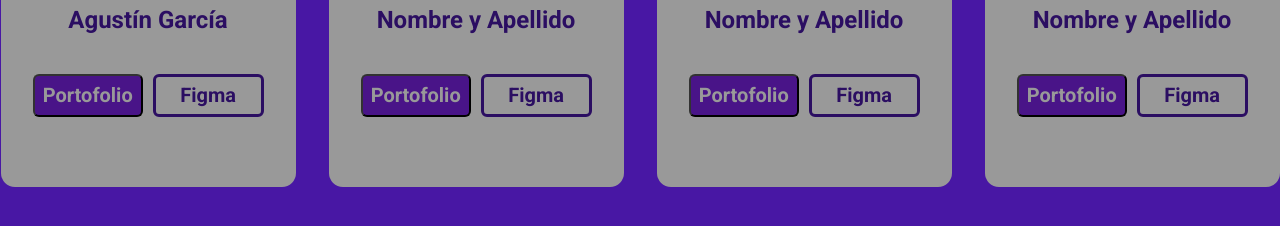
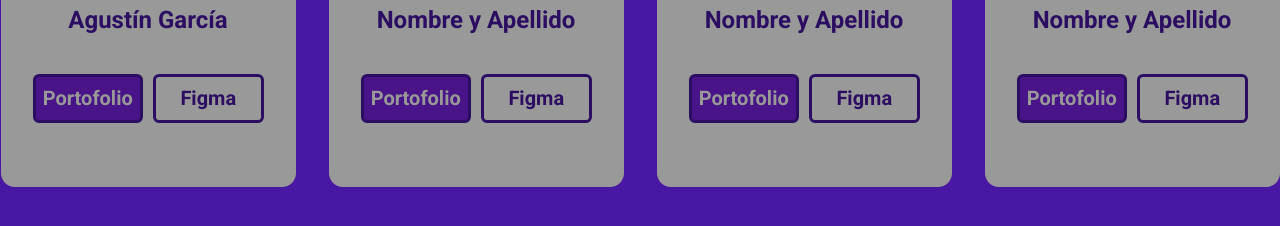
Before and after one commit to AgustinGarcia97/UVA2_TRABAJO_INTEGRADOR, a plain HTML site: page html/about_us.html in a window 1280 px wide. Shown: the part 398-624 px from the top of the page. Drawn offline with Linux system fonts and the light colour scheme.

Commit message:
cambios en lo botones

```diff
--- a/css/about_us.css
+++ b/css/about_us.css
@@ -73,24 +73,34 @@ main{
 
 }
 
-.links__buttons button{
+.links__buttons div{
     height:43px;
     width: 117px;
     border-radius:6px;
     cursor: pointer;
     font-size: 20px;
     font-weight: 700;
+
 }
 
 .first_button,.first_button a{
     background-color: #7922E2;
+
 }
 
-
+.first_button{
+    display: flex;
+    justify-content: center;
+    align-items: center;
+    border: 3px solid #4817A4 ;
+}
 
 .second_button{
     background-color: #fff;
     border: 3px solid #4817A4 ;
+    display: flex;
+    justify-content: center;
+    align-items: center;
 }
 
 .second_button a{
--- a/html/about_us.html
+++ b/html/about_us.html
@@ -59,9 +59,10 @@
 
                 </div>
                 <div class="links__buttons">
-                    <button class="first_button"><a href="" target="_blank">Portofolio</a></button>
-                    <button class="second_button"><a href="" target="_blank">Figma</a></button>
+                    <div class="first_button"><a href="https://agustingarcia97.github.io/UVA_1_CV/index.html" target="_blank">Portofolio</a></div>
+                    <div class="second_button" ><a href="https://www.figma.com/design/XmZwaNNXKfDKkCI9ccF6i9/UVA-2-FIGMA?node-id=0-1&t=caJHLvH1b2nqrRK0-1" target="_blank">Figma</a></div>
                 </div>
+
             </div>
 
             <div class="coder__card">
@@ -73,8 +74,8 @@
                 </div>
 
                 <div class="links__buttons">
-                    <button class="first_button"><a href="https://agustingarcia97.github.io/UVA_1_CV/index.html" target="_blank">Portofolio</a></button>
-                    <button class="second_button" ><a href="" target="_blank">Figma</a></button>
+                    <div class="first_button"><a href="" target="_blank">Portofolio</a></div>
+                    <div class="second_button"><a href="" target="_blank">Figma</a></div>
                 </div>
             </div>
             <div class="coder__card">
@@ -87,8 +88,8 @@
                 </div>
 
                 <div class="links__buttons">
-                    <button class="first_button" ><a href="" target="_blank">Portofolio</a></button>
-                    <button class="second_button"><a href="" target="_blank">Figma</a></button>
+                    <div class="first_button" ><a href="" target="_blank">Portofolio</a></div>
+                    <div class="second_button"><a href="" target="_blank">Figma</a></div>
                 </div>
             </div>
             <div class="coder__card">
@@ -100,8 +101,8 @@
 
                 </div>
                 <div class="links__buttons">
-                    <button class="first_button"><a href="" target="_blank">Portofolio</a></button>
-                    <button class="second_button"><a href="" target="_blank">Figma</a></button>
+                    <div class="first_button"><a href="" target="_blank">Portofolio</a></div>
+                    <div class="second_button"><a href="" target="_blank">Figma</a></div>
                 </div>
             </div>
 
```
